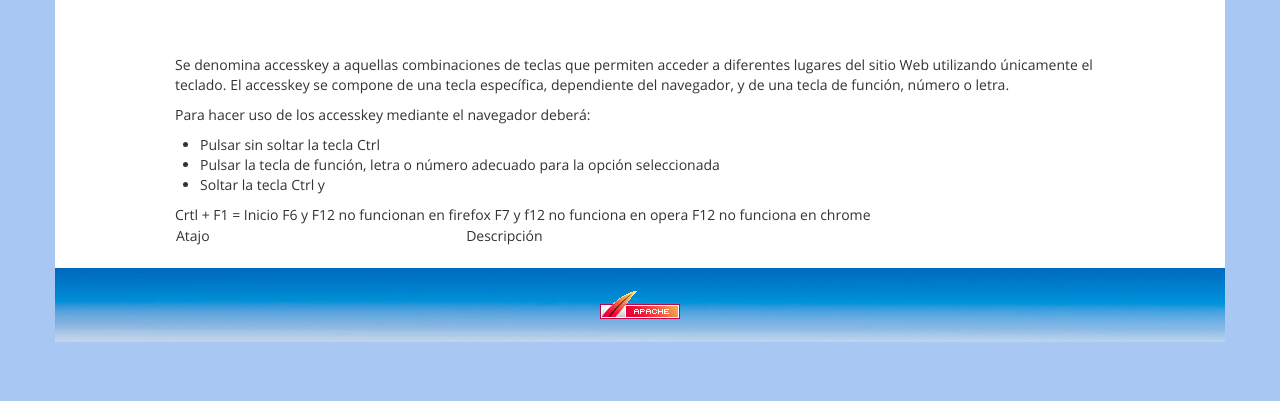
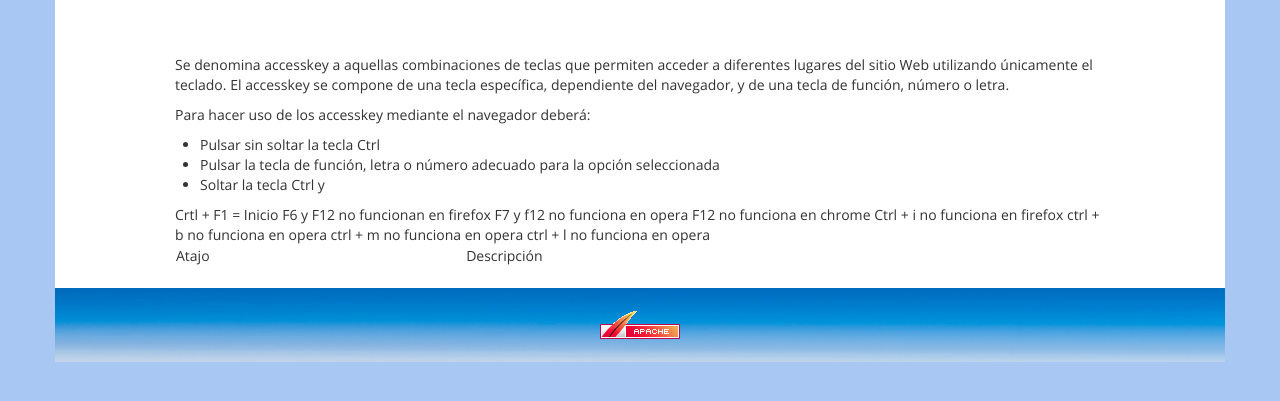
Before and after one commit to luchitoflores/gestionparroquial, a Django app: page /accesibilidad/ in a window 1280 px wide. Shown: the part 213-614 px from the top of the page. Run offline with Django 3.2, Linux system fonts and the light colour scheme; the visitor is signed in with stand-in values (Sample User, id 1); data that the repository does not hold is empty; parts of the project's set-up code (start-up, migrations or seed data) failed here and were passed over.

Commit message:
Aumento de atajos de teclado

```diff
--- a/static/js/sacramentos.js
+++ b/static/js/sacramentos.js
@@ -1100,7 +1100,7 @@ function combinacionTeclas(){
 		document.location.href='/ciudades/parroquia/';
 	});
 
-	Mousetrap.bind('mod+l', function(e){
+	Mousetrap.bind('mod+alt+l', function(e){
 		document.location.href='/libro/';
 	});
 
--- a/templates/accesibilidad.html
+++ b/templates/accesibilidad.html
@@ -27,6 +27,10 @@ Crtl + F1 = Inicio
 F6 y F12 no funcionan en firefox
 F7 y f12 no funciona en opera
 F12 no funciona en chrome
+Ctrl + i no funciona en firefox
+ctrl + b no funciona en opera
+ctrl + m no funciona en opera
+ctrl + l no funciona en opera
 
 
 <table>
```
